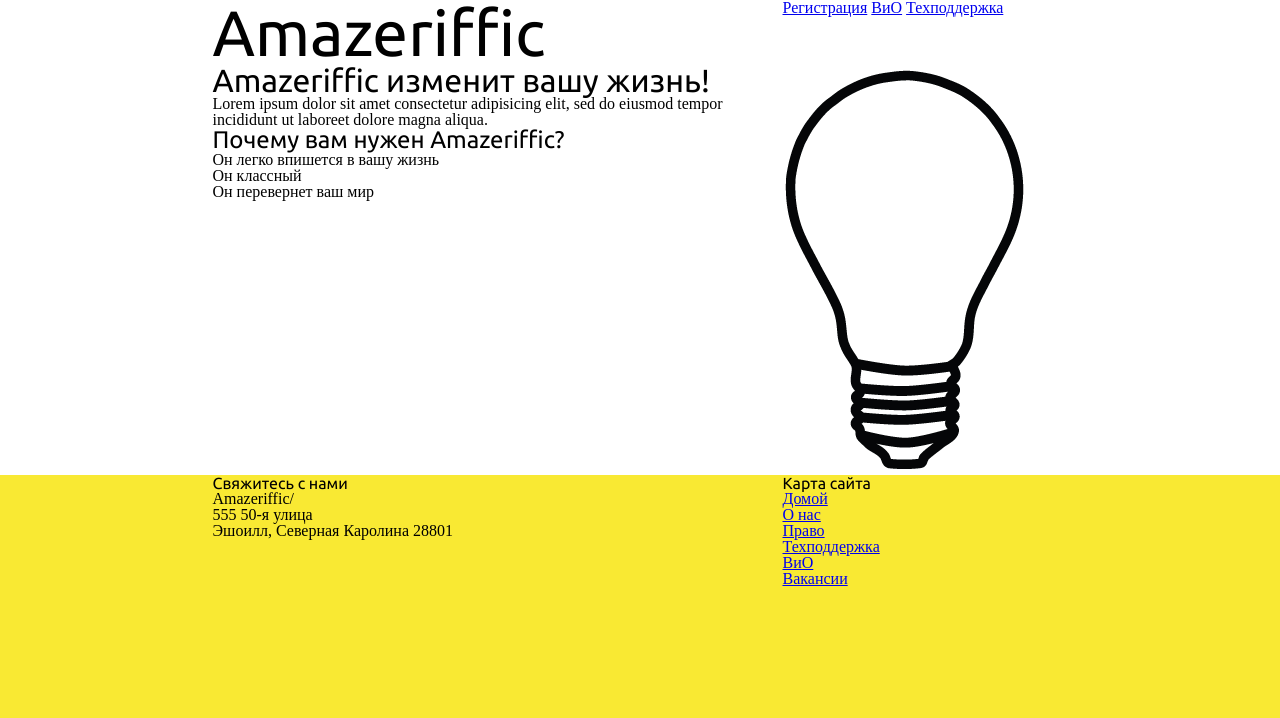
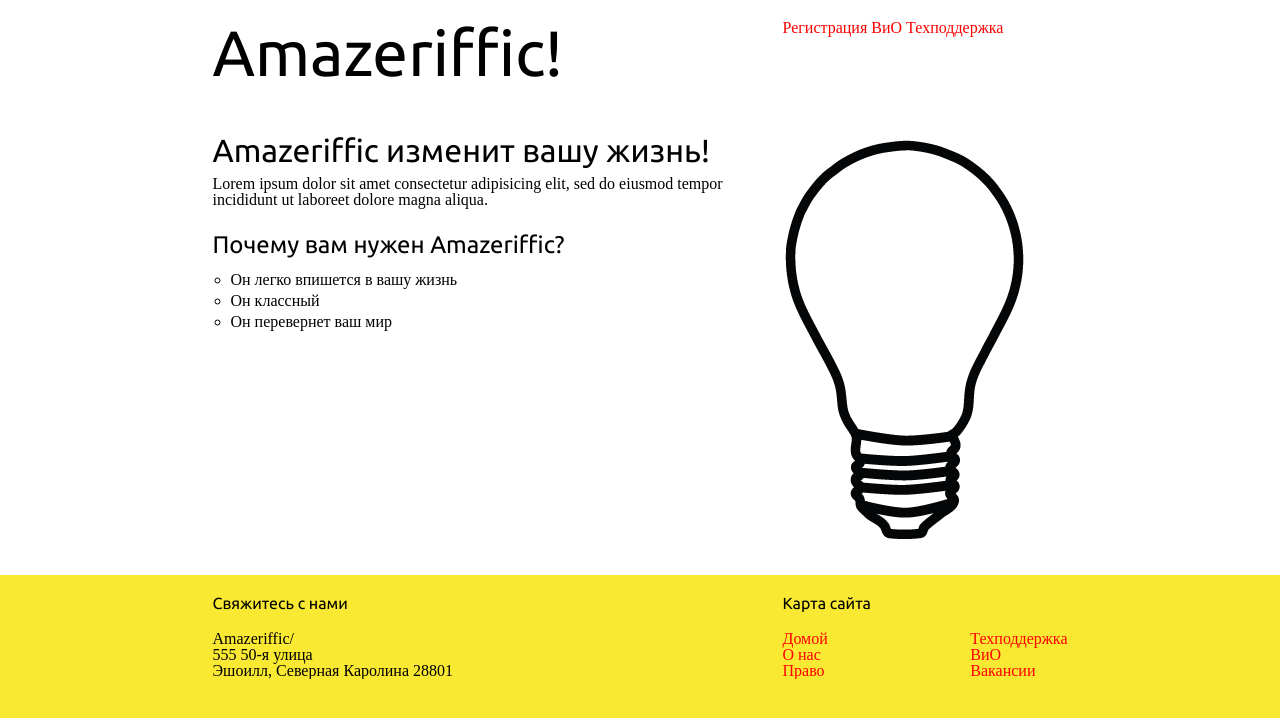
Before and after one commit to Mariie23/8, a plain HTML site: page index.html in a window 1280 px wide. Drawn offline with Linux system fonts and the light colour scheme.

Commit message:
Добавлены поля и отступы и стили для ссылок

```diff
--- a/index.html
+++ b/index.html
@@ -15,7 +15,7 @@
     <header>
         <div class="container">
             <div class="left">
-                <h1>Amazeriffic</h1>
+                <h1>Amazeriffic!</h1>
             </div>
             <div class="right">
                 <nav>
@@ -55,12 +55,16 @@
             <div class="sitemap">
                 <h4>Карта сайта</h4>
                 <ul>
+                    <div class="leftUL">
                         <li><a href="#">Домой</a></li>
                         <li><a href="#">О нас</a></li>
                         <li><a href="#">Право</a></li>
+                    </div>
+                    <div class="rightUL">
                         <li><a href="#">Техподдержка</a></li>
                         <li><a href="#">ВиО</a></li>
                         <li><a href="#">Вакансии</a></li>
+                    </div>
                 </ul>
             </div>
         </div>
--- a/style.css
+++ b/style.css
@@ -11,6 +11,7 @@ header .container, main .container, footer .container{
 }
 
 header{
+    padding: 20px;
     background: white;
     overflow: auto;
 }
@@ -23,6 +24,7 @@ header .right{
     width: 285px;
 }
 main{
+    padding: 30px;
     background: white;
     overflow: auto;
 }
@@ -45,15 +47,42 @@ footer .sitemap{
     float: right;
     width: 285px;
 }
+footer .leftUL{
+    float: left;
+    width: 142;
+}
+footer .rightUL{
+    float: right;
+    width: 143;
+}
 h1{
     font-size: 400%;
 }
 h2{
+    padding: 0px 0px 10px 0px;
     font-size: 200%;
 }
 h3{
+    padding: 25px 0px 15px 0px;
     font-size: 150%;
+}
+h4{
+    padding: 20px 0px 20px 0px;
 }
 h1, h2, h3, h4{
     font-family: 'Ubuntu', sans-serif;
 }
+main ul{
+    padding: 0px 0px 0px 18px;
+}
+main li{
+    padding: 0px 0px 5px 0px;
+    list-style: circle;
+}
+a{
+    color: red;
+    text-decoration: none;
+}
+a:hover{
+    text-decoration: underline;
+}
```
Also changed, not shown: lightbulb11.png (deleted). Lines whose indentation alone changed are shown as unchanged.
